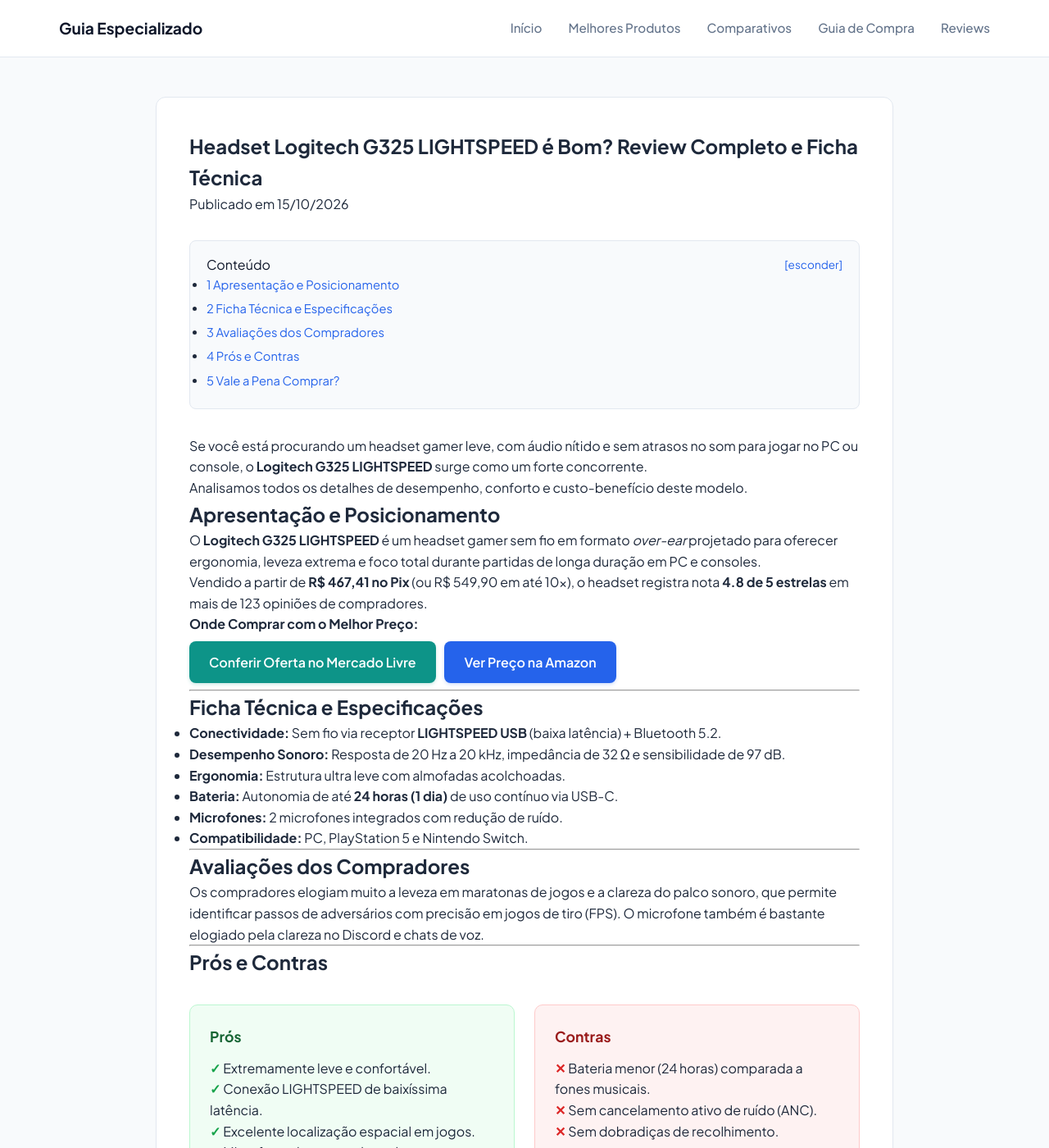
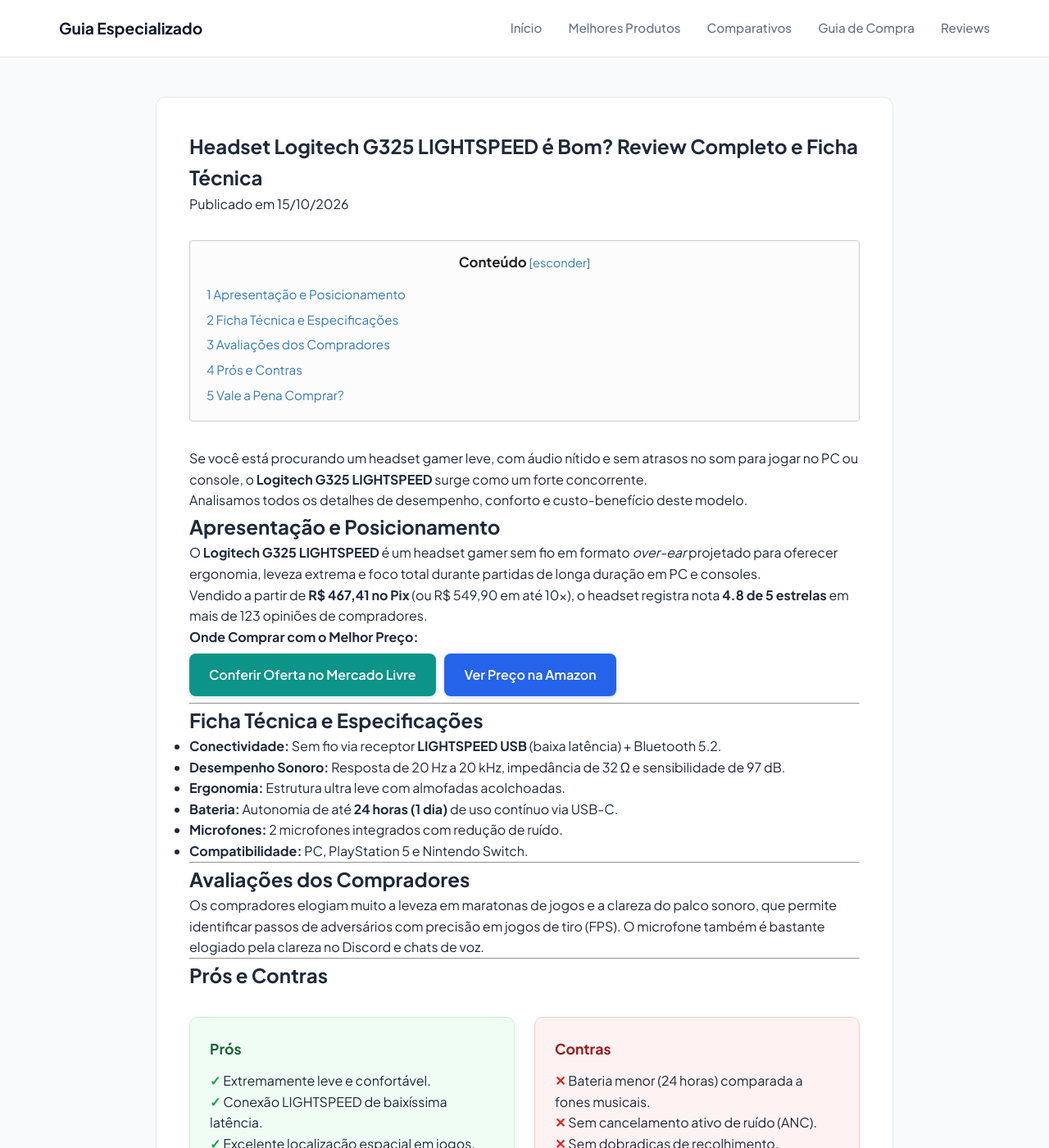
Before and after one commit to membroequipe/SiteReview, a Jekyll site: the page built from _posts/2026-10-15-logitech-g325-lightspeed-review.md, in a window 1280 px wide and 1400 px high. Shown: the whole window at 82% size. Built offline with Jekyll 4.4.1, drawn with Linux system fonts in a browser that asks for light colours.

Commit message:
Update style.css

```diff
--- a/assets/css/style.css
+++ b/assets/css/style.css
@@ -446,59 +446,74 @@
 }
 
 /* =========================================
-   ESTILO DO ÍNDICE RETRÁTIL AUTOMÁTICO (TOC)
+   ESTILO DO ÍNDICE MODELO ASPIRADORES
    ========================================= */
 .toc-container {
-    background-color: #f8fafc;
-    border: 1px solid var(--border-color, #e2e8f0);
-    border-radius: 8px;
-    padding: 1rem 1.25rem;
+    background-color: #fcfcfc;
+    border: 1px solid #cccccc;
+    border-radius: 4px;
+    padding: 0.8rem 1.25rem;
     margin: 2rem 0;
+    font-family: inherit;
 }
 
+/* Estilização do Título Centralizado */
 .toc-container details summary {
     cursor: pointer;
-    font-size: 1rem;
-    color: var(--primary, #0f172a);
+    font-size: 1.05rem;
+    color: #222222;
     user-select: none;
     list-style: none;
-    display: flex;
-    justify-content: space-between;
-    align-items: center;
+    text-align: center;
+    position: relative;
 }
 
+.toc-title {
+    font-weight: 700;
+}
+
+/* Botão [esconder] / [mostrar] alinhado ao lado do Título */
 .toc-container details summary::after {
-    content: "[esconder]";
-    font-size: 0.85rem;
-    color: #2563eb;
+    content: " [esconder]";
+    font-size: 0.9rem;
+    color: #337ab7; /* Tom exato de azul clássico */
     font-weight: normal;
 }
 
 .toc-container details:not([open]) summary::after {
-    content: "[mostrar]";
+    content: " [mostrar]";
 }
 
 .toc-container details summary::-webkit-details-marker {
     display: none;
 }
 
-/* Lista numerada gerada automaticamente pelo JavaScript */
-.toc-container ol {
-    padding-left: 1.25rem;
-    margin-top: 0.8rem;
-    margin-bottom: 0;
+/* Lista de links sem os pontos numéricos padrões da UL/OL */
+.toc-list {
+    list-style: none !important;
+    padding-left: 0 !important;
+    margin-top: 0.8rem !important;
+    margin-bottom: 0 !important;
 }
 
-.toc-container li {
-    margin-bottom: 0.35rem;
+.toc-item {
+    margin-bottom: 0.4rem;
+    font-size: 0.95rem;
+}
+
+.toc-subitem {
+    margin-bottom: 0.4rem;
+    padding-left: 1.5rem; /* Recuo para subitens H3 (ex: 4.1) */
     font-size: 0.92rem;
 }
 
+/* Tom azul dos links idêntico ao site de referência */
 .toc-container a {
-    color: #2563eb;
+    color: #337ab7;
     text-decoration: none;
 }
 
 .toc-container a:hover {
+    color: #23527c;
     text-decoration: underline;
 }
```
